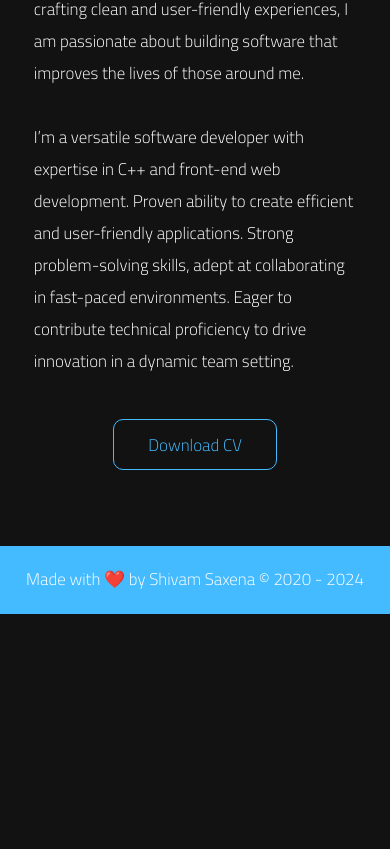
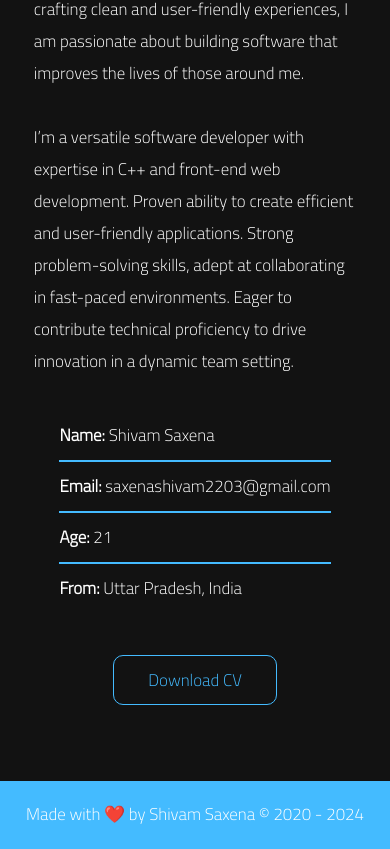
Before and after one commit to shiv-am-saxena/Portfolio, a React (Vite) app: page / in a window 390 px wide. Shown: the part 1644-2493 px from the top of the page. Before the commit the page ends 2258 px from the top, so only its background shows below. Built offline with nearby package versions, Linux system fonts and the light colour scheme.

Commit message:
About Section complete

```diff
--- a/src/components/About/About.jsx
+++ b/src/components/About/About.jsx
@@ -22,6 +22,12 @@ const About = () => {
 						<p>Hey, I am Shivam Saxena. I'm a Front-End Developer, a UI/UX Designer, a Software Engineer and a Programmer who focused on crafting clean and user-friendly experiences, I am passionate about building software that improves the lives of those around me. <br /><br />
 							I’m a versatile software developer with expertise in C++ and front-end web development. Proven ability to create efficient and user-friendly applications. Strong problem-solving skills, adept at collaborating in fast-paced environments. Eager to contribute technical proficiency to drive innovation in a dynamic team setting.
 						</p>
+						<div className='detailChart'>
+							<p style={{borderColor:color}}><b>Name:</b> Shivam Saxena</p>
+							<p style={{borderColor:color}}><b>Email:</b> saxenashivam2203@gmail.com</p>
+							<p style={{borderColor:color}}><b>Age:</b> {new Date().getFullYear() - 2003}</p>
+							<p><b>From:</b> Uttar Pradesh, India</p>
+						</div>
 						<DownloadBtn/>
 					</div>
 				</div>
--- a/src/index.css
+++ b/src/index.css
@@ -138,7 +138,7 @@ body[theme=dark] {
 
 #home>.rightHome,
 #home>.leftHome {
-    height: 80vh;
+    height: 100%;
     width: 50%;
     padding: 6vh;
     display: flex;
@@ -304,7 +304,6 @@ body[theme=dark] {
 }
 
 .aboutContent .picDiv {
-    height: 100%;
     width: 50%;
     display: flex;
     /* background: var(--green); */
@@ -350,7 +349,28 @@ body[theme=dark] {
     width: 50%;
     color:var(--white);
     font-size: 2.5vh;
+}
 
+.aboutContent .detailCont .detailChart
+{
+    margin-top: 4vh;
+    width: fit-content;
+}
+.aboutContent .detailCont .detailChart p
+{
+    padding: 1vh 0;
+}
+.aboutContent .detailCont .detailChart p:nth-child(1)
+{
+    border-bottom: 2px solid;
+}
+.aboutContent .detailCont .detailChart p:nth-child(2)
+{
+    border-bottom: 2px solid;
+}
+.aboutContent .detailCont .detailChart p:nth-child(3)
+{
+    border-bottom: 2px solid;
 }
 /* About Ended */
 /* Footer Started */
@@ -517,7 +537,26 @@ body[theme=dark] {
         flex-direction: column;
         align-items: center;
     }
-
+    .aboutContent .detailCont .detailChart
+    {
+        margin-top: 4vh;
+    }
+    .aboutContent .detailCont .detailChart p
+    {
+        padding: 1vh 0;
+    }
+    .aboutContent .detailCont .detailChart p:nth-child(1)
+    {
+        border-bottom: 2px solid;
+    }
+    .aboutContent .detailCont .detailChart p:nth-child(2)
+    {
+        border-bottom: 2px solid;
+    }
+    .aboutContent .detailCont .detailChart p:nth-child(3)
+    {
+        border-bottom: 2px solid;
+    }
     .footer {
         font-size: 2vh;
     }
```
